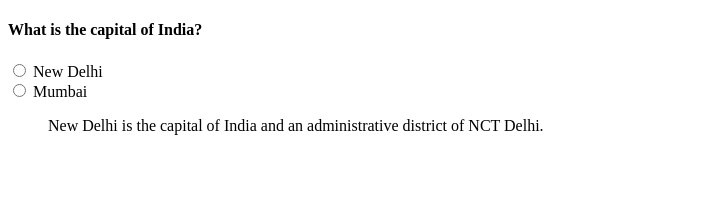
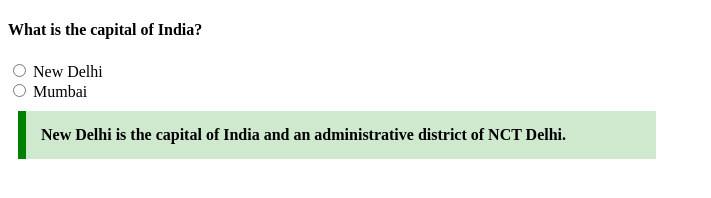
Before and after one commit to acciojob/trivia-ShwetaAdhana, a website: page main.html in a window 1280 px wide. Shown: the whole page, without its empty margins (0-711 px from the left). Drawn offline with Linux system fonts and the light colour scheme.

Commit message:
updated code

```diff
--- a/main.html
+++ b/main.html
@@ -17,7 +17,7 @@
 		<label for="mumbai">Mumbai</label>
 
 		<blockquote
-		  id="haraclrkadandi"
+		  id="leftborder"
 		  cite="http://www.worldwildlife.org/who/index.html"
 		>
 		  New Delhi is the capital of India and an administrative district of NCT
```
